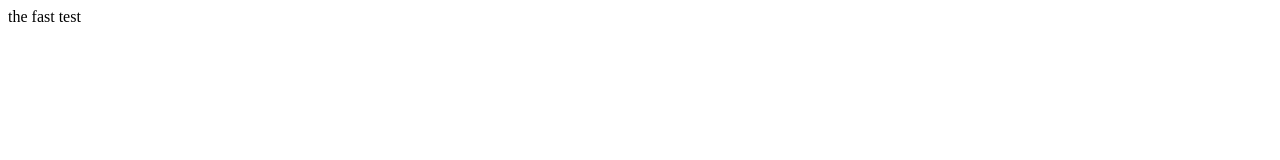
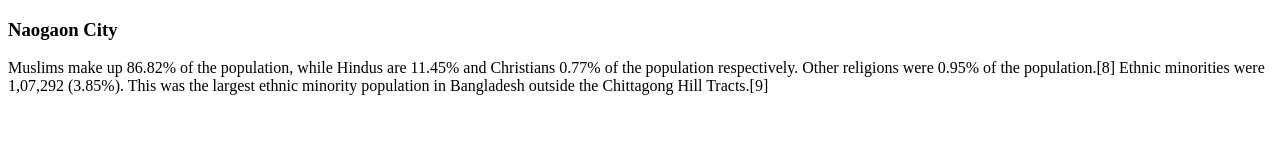
Before and after one commit to MD-ABU-RAIHAN/LearnWebDevlopment, a plain HTML site: page index.html in a window 1280 px wide. Drawn offline with Linux system fonts and the light colour scheme.

Commit message:
Update index.html

```diff
--- a/index.html
+++ b/index.html
@@ -7,6 +7,11 @@
     <title>Document</title>
 </head>
 <body>
-    the fast test
+    <div class="blog">
+        <h3>Naogaon City</h3>
+        <p>
+            Muslims make up 86.82% of the population, while Hindus are 11.45% and Christians 0.77% of the population respectively. Other religions were 0.95% of the population.[8] Ethnic minorities were 1,07,292 (3.85%). This was the largest ethnic minority population in Bangladesh outside the Chittagong Hill Tracts.[9]
+        </p>
+    </div>
 </body>
 </html>
```
